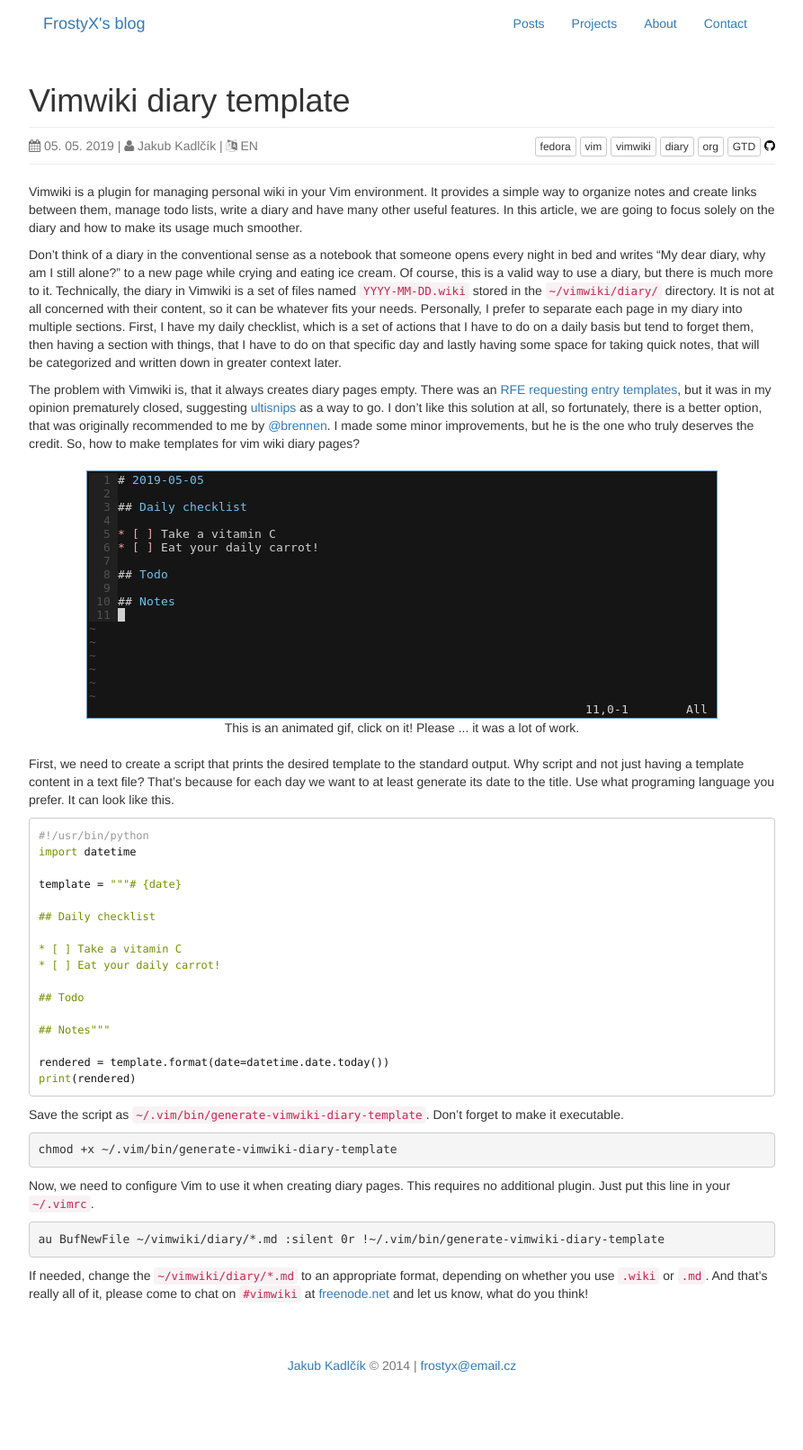
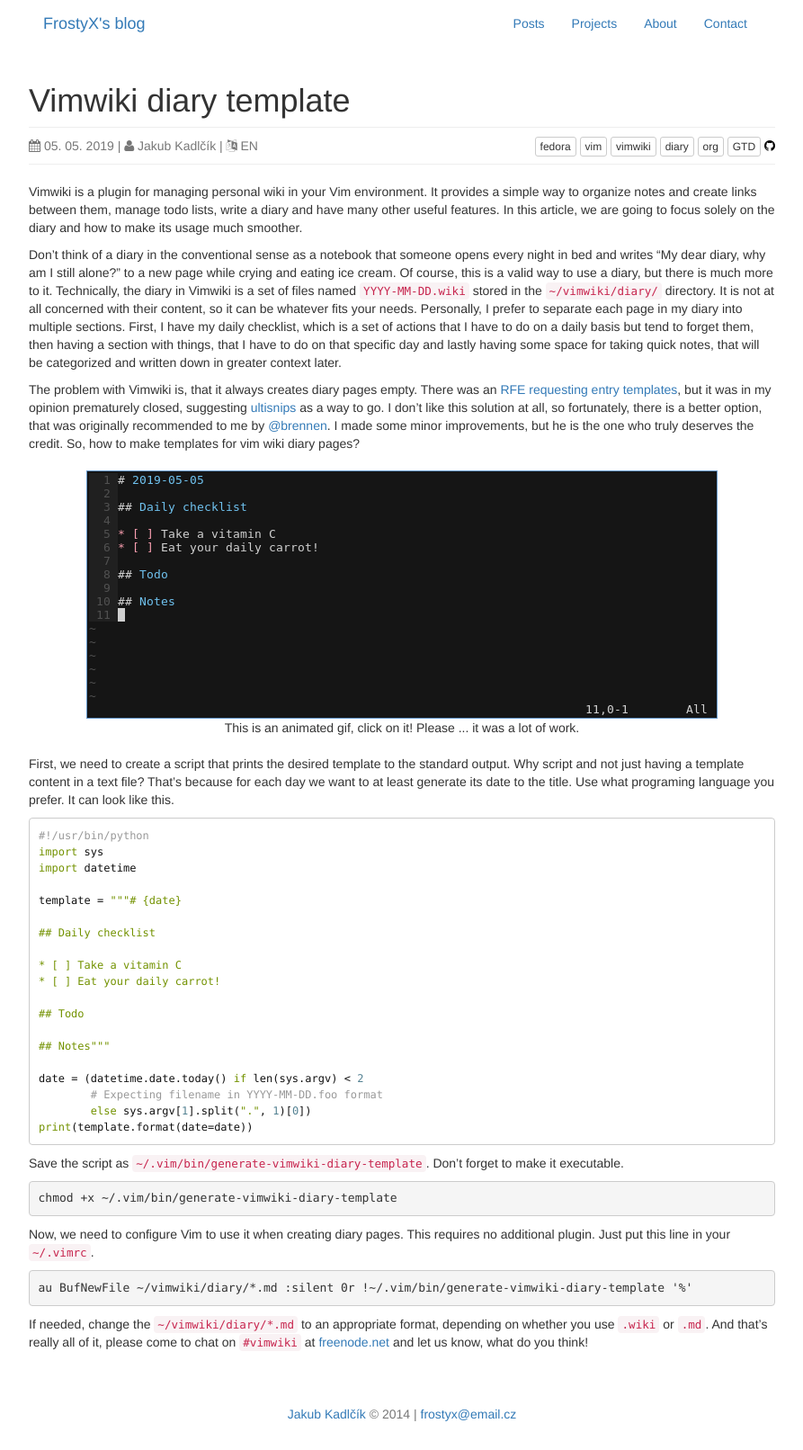
Before and after one commit to FrostyX/frostyx.github.io, a Jekyll site: the page built from _posts/2019-05-05-vimwiki-diary-template.md, in a window 1280 px wide. Shown: the whole page at 90% size, without its empty margins (193-1086 px from the left). Built offline with Jekyll 4.4.1, drawn with Linux system fonts in a browser that asks for light colours; nearby versions of some CDN libraries; comment, search, counter and statistics services are not loaded; before the commit the page ends 1558 px from its top, so only the background shows below that.

Commit message:
Fix template for :VimwikiMakeTomorrowDiaryNote etc

```diff
--- a/_posts/2019-05-05-vimwiki-diary-template.md
+++ b/_posts/2019-05-05-vimwiki-diary-template.md
@@ -22,6 +22,7 @@
 
 <pre class="prettyprint lang-py">
 #!/usr/bin/python
+import sys
 import datetime
 
 template = """# {date}
@@ -35,8 +36,10 @@
 
 ## Notes"""
 
-rendered = template.format(date=datetime.date.today())
-print(rendered)
+date = (datetime.date.today() if len(sys.argv) < 2
+        # Expecting filename in YYYY-MM-DD.foo format
+        else sys.argv[1].split(".", 1)[0])
+print(template.format(date=date))
 </pre>
 
 Save the script as `~/.vim/bin/generate-vimwiki-diary-template`. Don't forget to make it executable.
@@ -45,6 +48,6 @@
 
 Now, we need to configure Vim to use it when creating diary pages. This requires no additional plugin. Just put this line in your `~/.vimrc`.
 
-	au BufNewFile ~/vimwiki/diary/*.md :silent 0r !~/.vim/bin/generate-vimwiki-diary-template
+	au BufNewFile ~/vimwiki/diary/*.md :silent 0r !~/.vim/bin/generate-vimwiki-diary-template '%'
 
 If needed, change the `~/vimwiki/diary/*.md` to an appropriate format, depending on whether you use `.wiki` or `.md`. And that's really all of it, please come to chat on `#vimwiki` at [freenode.net](https://freenode.net/) and let us know, what do you think!
```
